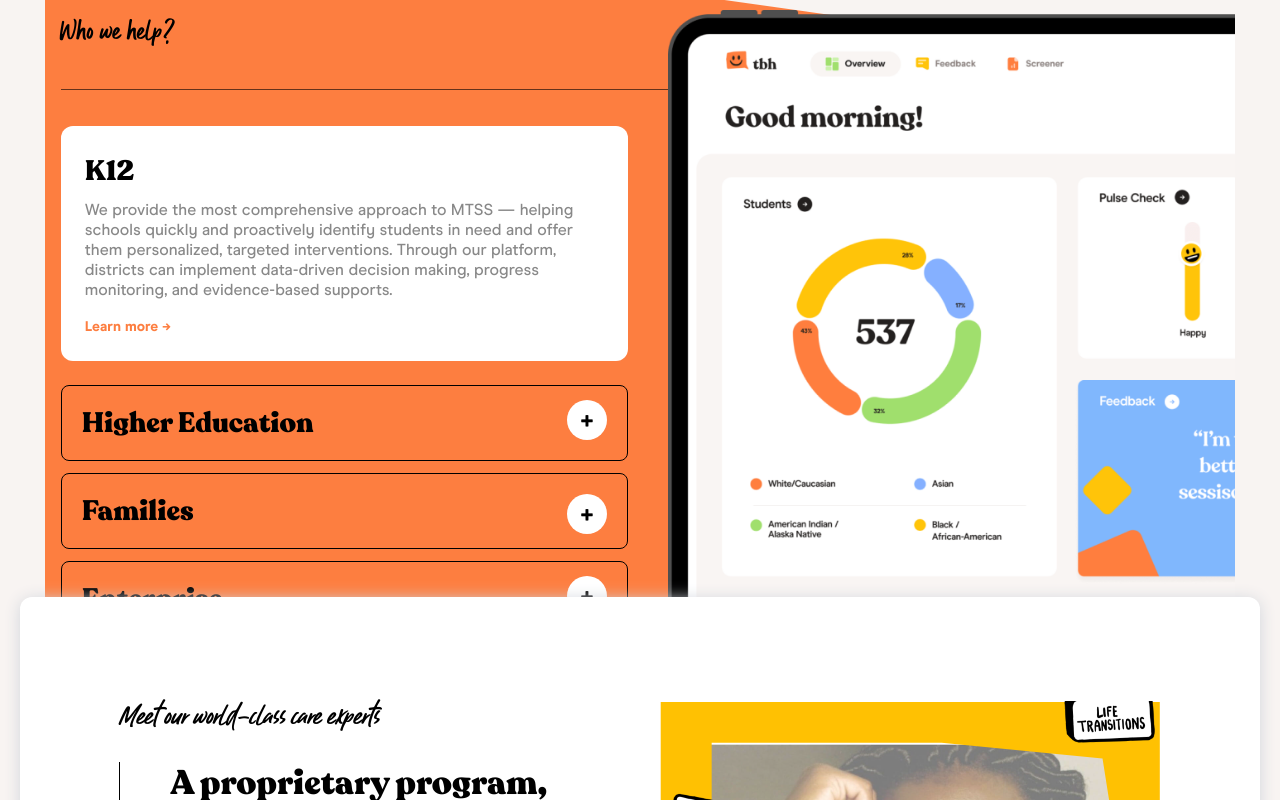
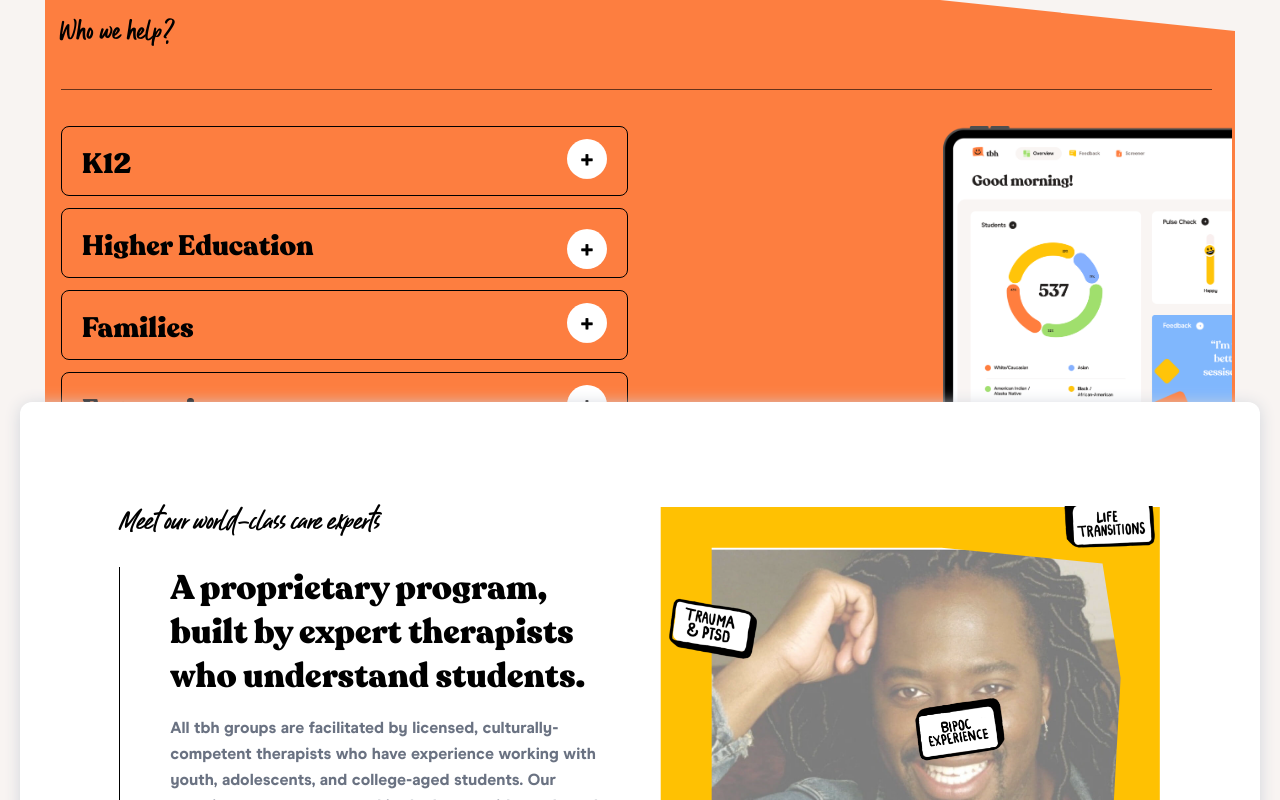
Before and after one commit to rajputshashank003/tbh, a React (Vite) app: page / in a window 1280 px wide. Shown: the part 2680-3480 px from the top of the page. Built offline with nearby package versions, Linux system fonts and the light colour scheme.

Commit message:
feat: page4 expand options

```diff
--- a/src/components/LandingPage/Page4.tsx
+++ b/src/components/LandingPage/Page4.tsx
@@ -1,51 +1,105 @@
+import gsap from "gsap";
 import { motion } from "motion/react";
+import { useState } from "react";
 
 const Page4 = () => {
+    const [openIndex, setOpenIndex] = useState<number | null>(null);
+
+    const handleClick = (index: number) => {
+        if (openIndex === index) {
+            collapseSection(index);
+            setOpenIndex(null);
+            return;
+        }
+        if (openIndex !== null) {
+            collapseSection(openIndex, () => {
+                expandSection(index);
+                setOpenIndex(index);
+            });
+        } else {
+            expandSection(index);
+            setOpenIndex(index);
+        }
+    };
+
+    const collapseSection = (index: number, onComplete?: () => void) => {
+        const el = document.querySelector(`.expand_option_${index}`) as HTMLElement;
+        if (!el) return;
+        const gtl = gsap.timeline();
+
+        gtl.to(el, {
+            height: 70,
+            duration: 0.5,
+            ease: "power2.inOut",
+            onComplete: () => {
+                el.classList.remove("expanded");
+                if (onComplete) onComplete();
+            }
+        });
+    };
+
+    const expandSection = (index: number) => {
+        const el = document.querySelector(`.expand_option_${index}`) as HTMLElement;
+        const content = el?.querySelector(`.expand_para_${index}`) as HTMLElement;
+        if (!el || !content) return;
+
+        const startHeight = el.offsetHeight;
+        const endHeight = startHeight + content.scrollHeight;
+        const gtl = gsap.timeline();
+        gtl.to(el, {
+            height: endHeight + 20, // extra padding
+            duration: 0.5,
+            ease: "power2.inOut",
+            onStart: () => el.classList.add("expanded"),
+        })
+        ;
+    };
 
     return (
         <div data-scroll data-scroll-speed={0.06} className="overflow-hidden bg-white mx-[2%] mb-12">
             <div className="relative h-fit bg-[#FD7E40] pt-16 mt-[1px]  pl-4 ">
-            <div className="absolute h-[200px] -top-[15%] rotate-[8deg] bg-[#F8F4F2] w-[120vw] left-[-20%]"></div>
+                <div className="absolute h-[600px] extra_cut -top-[95%] rotate-[6deg] bg-[#F8F4F2] w-[120vw] left-[-20%]"></div>
                 <h2 className="text-[26px] pt-[10%] md:pt-[5%]" style={{ fontFamily: 'f1, serif' }}>
                     Who we help?
                 </h2>
                 <hr className="border-black/60 my-[36px] w-[98%]" />
                 <div className="relative z-10 max-w-7xl mx-auto grid lg:grid-cols-2 grid-cols-1 gap-10 items-start">
-                <div className="flex flex-col max-lg:pr-[16px] border-black gap-6 pb-2">
-                    <div className="bg-white rounded-xl p-6">
-                        <h3 className="text-[28px]" style={{ fontFamily: 'f5, serif' }}>
-                            K12
-                        </h3>
-                        <p style={{ fontFamily: 'f3, serif', color: 'rgb(136, 136, 136' }} className="text-[16px] text-gray-700 mt-2 leading-5">
+                    <div className="flex flex-col max-lg:pr-[16px]  gap-6 pb-2">
+                        <div className="flex flex-col gap-3">
+                            {["K12", "Higher Education", "Families", "Enterprise"].map((item, index) => (
+                                <div
+                                    onClick={() => handleClick(index)}
+                                    key={index}
+                                    className={`expand_option_${index} flex flex-col justify-between items-start gap-[16px] px-5 py-4 h-[70px] overflow-hidden bg-[#FD7E40] border border-black rounded-lg text-[28px]`}
+                                    style={{ fontFamily: 'f5, serif' }}
+                                >
+                                    <div className="flex flex-row justify-between w-full">
+                                        <span className="max-sm:text-[18px]">{item}</span>
+                                        <motion.span
+                                            initial={{ y: 0 }}
+                                            animate={{ y: [index === 1 ? 5 : -5, 0, index === 1 ? 5 : -5] }}
+                                            transition={{ repeat: Infinity, duration: 2, ease: "easeInOut" }}
+                                            className="text-[24px] cursor-pointer hover:scale-[1.1] duration-200 font-bold bg-white rounded-full w-[40px] h-[40px] flex justify-center items-center"
+                                        >
+                                            +
+                                        </motion.span>
+                                    </div>
+                                    <div className={`bg-white rounded-xl expand_para_${index}`}>
+                                        <p style={{ fontFamily: 'f3, serif', color: 'rgb(136, 136, 136)' }} className=" text-[16px] text-gray-700 mt-2 leading-5 p-2">
                                             We provide the most comprehensive approach to MTSS — helping schools quickly and proactively identify students in need and offer them personalized, targeted interventions. Through our platform, districts can implement data-driven decision making, progress monitoring, and evidence-based supports.
                                         </p>
-                        <a href="#" style={{ fontFamily: 'f2, serif' }} className="text-[#FD7E40] mt-4 inline-block text-[14px]">Learn more →</a>
+                                        <a href="#" style={{ fontFamily: 'f2, serif' }} className="text-[#FD7E40] mt-4 inline-block text-[14px] px-2">Learn more →</a>
                                     </div>
-
-                    <div className="flex flex-col gap-3">
-                        {["Higher Education", "Families", "Enterprise"].map((item, index) => (
-                            <div
-                                key={index}
-                                className="flex justify-between items-center px-5 py-4 bg-[#FD7E40] border border-black rounded-lg text-[28px]"
-                                style={{ fontFamily: 'f5, serif' }}
-                            >
-                                {item}
-                                <motion.span
-                                    initial={{ y: 0 }}
-                                    animate={{ y: [ index == 1 ? 5 : -5, 0, index == 1 ? 5 : -5] }}
-                                    transition={{ repeat: Infinity, duration: 2, ease: "easeInOut" }} className="text-[24px] font-bold bg-white rounded-full w-[40px] h-[40px] flex justify-center items-center">+
-                                </motion.span>
                                 </div>
                             ))}
                         </div>
                     </div>
 
-                {/* Right Image (visible on md and above) */}
                     <div className="hidden lg:block items-end relative w-full h-full">
                         <img
                             src="/LandingPage/Page4/i1.png"
                             alt="Dashboard Visual"
-                        className="absolute bottom-0 left-0 w-full object-contain"
+                            className="absolute bottom-0 -right-[24%] w-full h-full object-contain"
                         />
                     </div>
                 </div>
```
Lines whose indentation alone changed are shown as unchanged.
